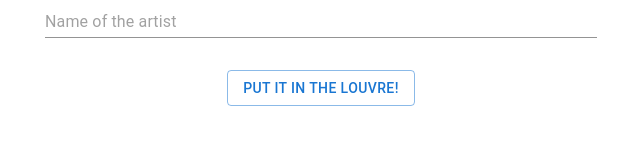
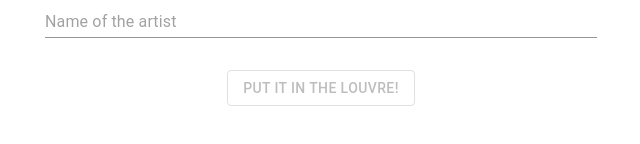
Before and after one commit to geomin76/photoframed, a React (Create React App) app: page / in a window 1280 px wide. Shown: the part 272-416 px from the top of the page, without its empty margins (319-959 px from the left). Built offline with nearby package versions, Linux system fonts and the light colour scheme.

Commit message:
form check

```diff
--- a/src/App.js
+++ b/src/App.js
@@ -15,7 +15,7 @@
     <Router>
       <Switch>
         <Route exact path="/">
-          <Start file={file} setFile={setFile} setArtwork={setArtwork} setYear={setYear} setName={setName}/>
+          <Start file={file} name={name} artwork={artwork} setFile={setFile} setArtwork={setArtwork} setYear={setYear} setName={setName}/>
         </Route>
         <Route exact path="/art">
           <Result file={file} artwork={artwork} year={year} name={name}/>
--- a/src/Start.js
+++ b/src/Start.js
@@ -3,7 +3,7 @@
 import "./App.css"
 import { useHistory } from "react-router";
 
-export const Start = ({file, setFile, setArtwork, setYear, setName}) => {
+export const Start = ({file, name, artwork, setFile, setArtwork, setYear, setName}) => {
 
     const history = useHistory();
 
@@ -25,9 +25,7 @@
 
     /**
      * TODO:
-     * Add type of painting (randomized), Acrylic on canvas, oil, etc
      * Add where the painting came from (randomized)
-     * Also add the year of created
      *
      * Image CSS organization
      * Add picture frame around the image
@@ -61,7 +59,8 @@
           <Input type="text" onChange={handleNameChange} placeholder="Name of the artist" fullWidth />
         </Box>
         <Box paddingTop={2} paddingBottom={2} display="flex" justifyContent="center" alignItems="center">
-          <Button onClick={() => history.push("/art")} variant="outlined">Put it in the Louvre!</Button>
+          { (artwork !== "" && name !== "" && file !== null) && <Button onClick={() => history.push("/art")} variant="outlined">Put it in the Louvre!</Button> }
+          { (artwork === "" || name === "" || file === null) && <Button disabled variant="outlined">Put it in the Louvre!</Button> }
         </Box>
       </Container>
     );
```
